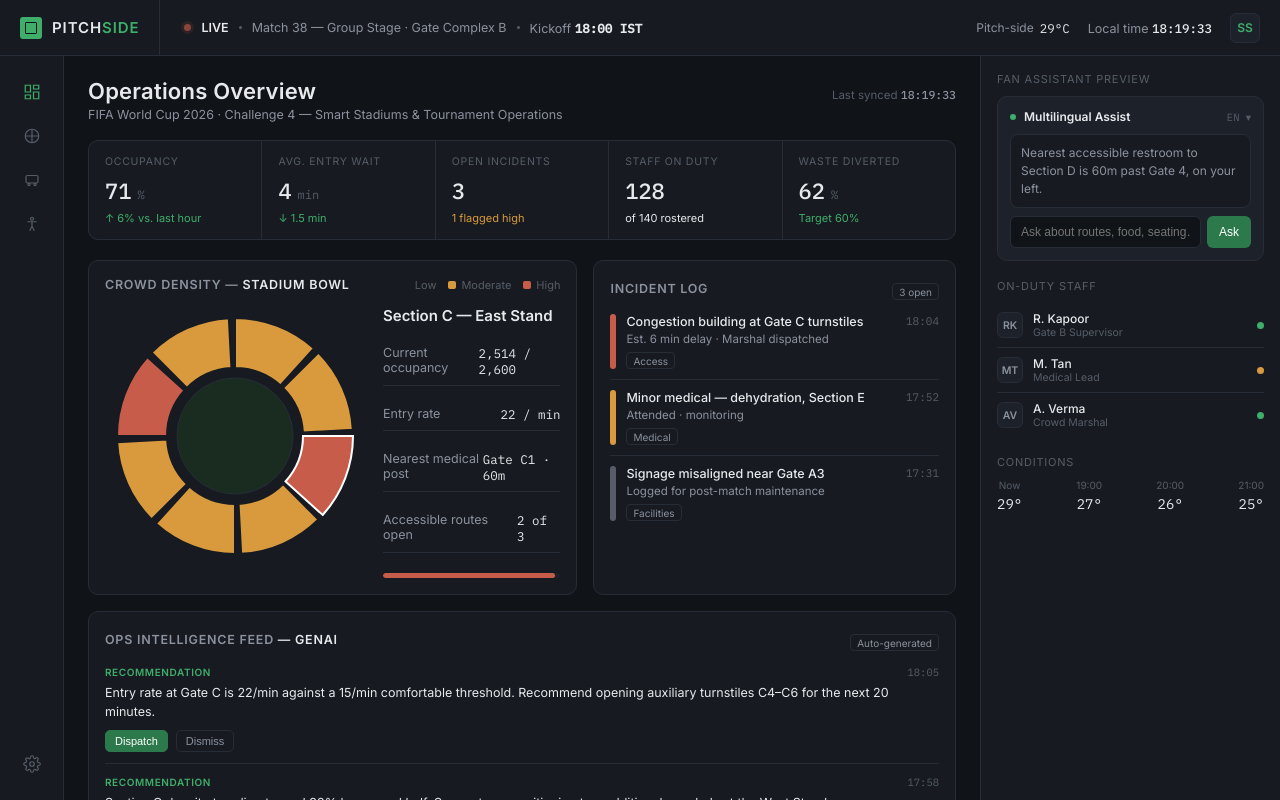
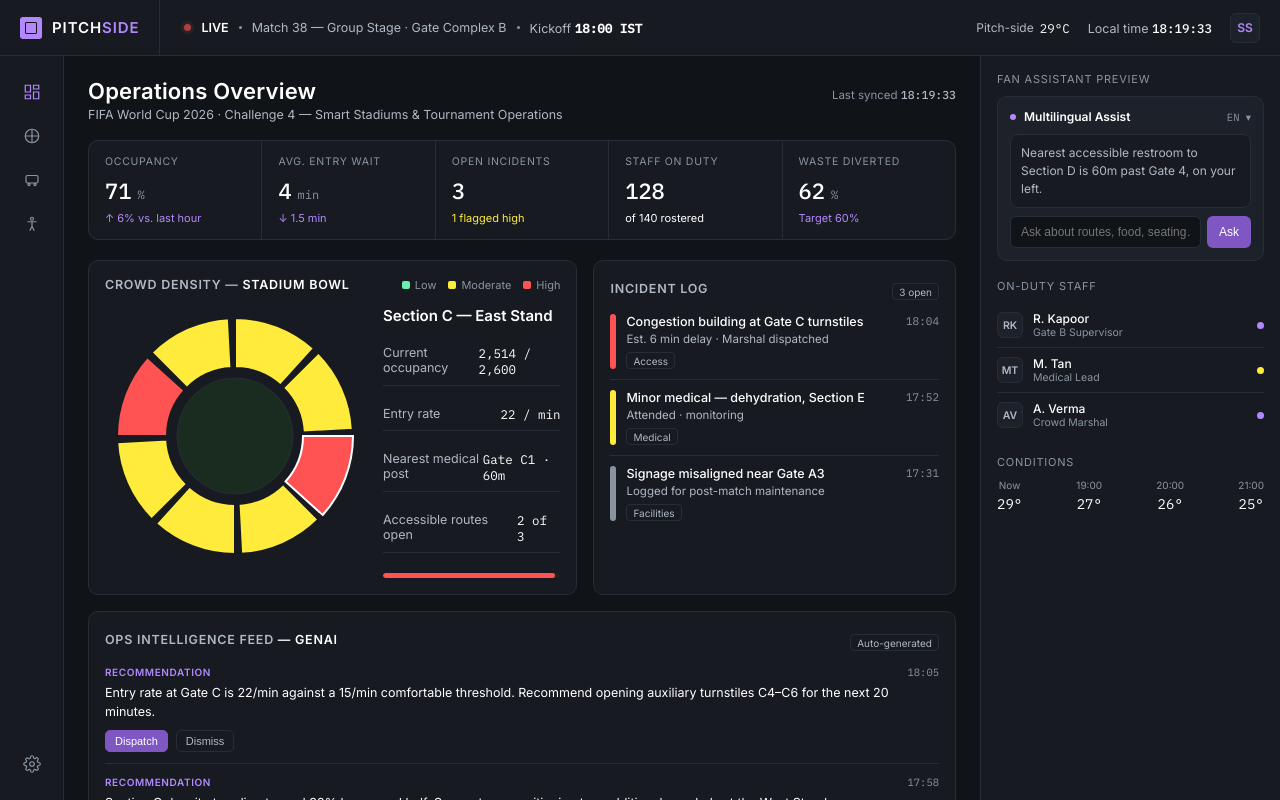
Before and after one commit to shabnam311/Smart-Stadiums-Tournament-Operations, a React (Vite) app: page / in a window 1280 px wide. Built offline with nearby package versions, Linux system fonts and the light colour scheme.

Commit message:
Fix UI color regression (re-add Purple palette)

```diff
--- a/src/index.css
+++ b/src/index.css
@@ -1,17 +1,25 @@
 @import url('https://fonts.googleapis.com/css2?family=Oswald:wght@400;500;600;700&family=Inter:wght@400;500;600&family=IBM+Plex+Mono:wght@400;500&display=swap');
 
-:root{
-  --bg:#101317;
-  --surface:#171b21;
-  --surface-2:#1d222a;
-  --line:#272d37;
-  --turf:#3fae6a;
-  --turf-dim:#2c7a4c;
-  --amber:#d99a3d;
-  --red:#c85c4a;
-  --text:#e7e9ec;
-  --text-dim:#8b929e;
-  --text-faint:#565d68;
+:root {
+  --bg: #101317;
+  --surface: #171b21;
+  --surface-2: #1d222a;
+  --line: #272d37;
+
+  /* Primary Accent: Purple */
+  --turf: #b388ff;
+  --turf-dim: #7e57c2;
+
+  /* Secondary Accents */
+  --amber: #ffeb3b;  /* Yellow */
+  --red: #ff5252;    /* Red for critical alerts */
+  --blue: #40c4ff;   /* Blue */
+  --green: #69f0ae;  /* Green */
+
+  /* Text & A11y Contrast Improvements */
+  --text: #ffffff;
+  --text-dim: #b0b8c4;
+  --text-faint: #8a94a1; /* Brightened for WCAG AA contrast */
 }
 
 *{box-sizing:border-box; margin:0; padding:0;}
```
